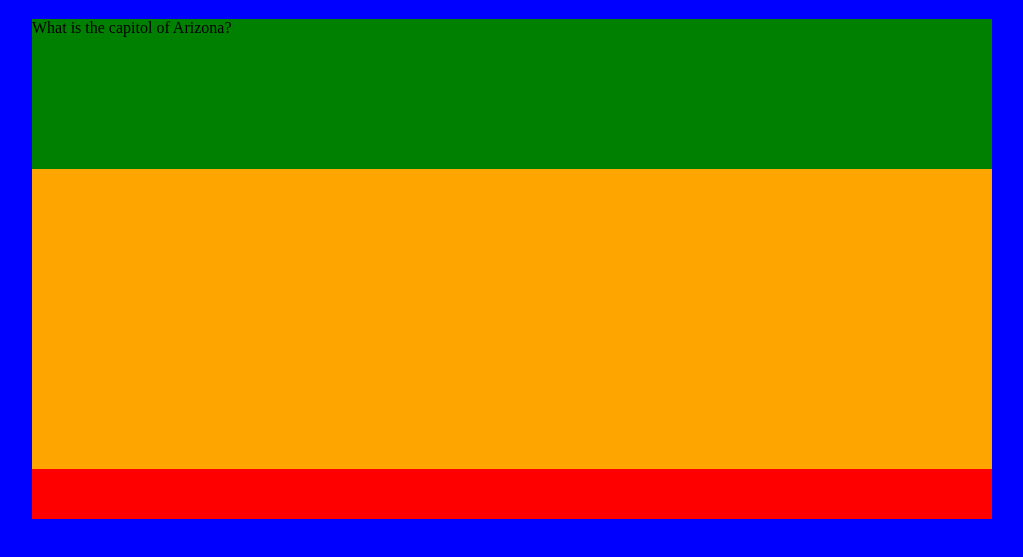
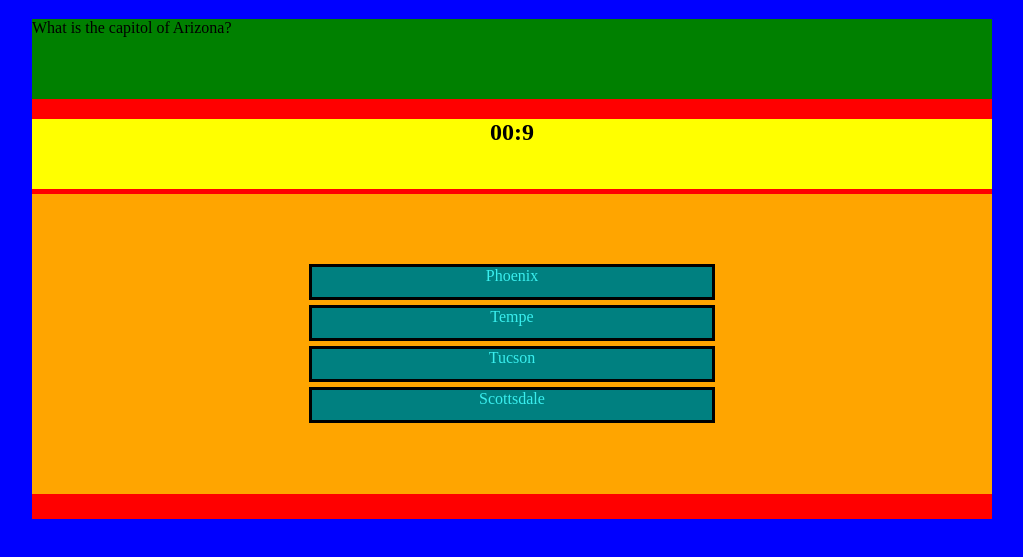
Before and after one commit to java152001/TriviaGame, a plain HTML site: page index.html in a window 1280 px wide. Both pictures are taken after a click on the button "Start!". Shown: the part 61-618 px from the top of the page, without its empty margins (128-1151 px from the left). Drawn offline with nearby package versions, Linux system fonts and the light colour scheme.

Commit message:
working on timer dilemma

```diff
--- a/assets/css/style.css
+++ b/assets/css/style.css
@@ -20,11 +20,30 @@ button {
 }
 
 #question-space {
-    height: 150px;
+    height: 80px;
     background-color: green;
+}
+
+#timer-space {
+    height: 70px;
+    background-color: yellow;
+    text-align: center;
 }
 
 #answer-space {
     height: 300px;
     background-color: orange;
 }
+
+#question-box {
+    position: relative;
+    bottom: -70px;
+    width: 400px;
+    height: 30px;
+    text-align: center;
+    color: #39eeee;
+    border-color: black;
+    border-style: solid;
+    margin: 5px auto;
+    background-color: teal;
+}
--- a/assets/javascript/app.js
+++ b/assets/javascript/app.js
@@ -3,6 +3,22 @@
 // start.html("Start");
 
 // $("#container").html(start);
+
+var firstQuestion = ["Phoenix", "Tempe", "Tucson", "Scottsdale"];
+var secondQuestion = ["Pikachu", "Dragonite", "Bulbasaur", "Ponyta"];
+var thirdQuestion = ["3", "5", "8", "10"]; //eevee question
+var fourthQuestion = [];
+var fifthQuestion = [];
+var sixthQuestion = [];
+var seventhQuestion = [];
+var eighthQuestion = [];
+var ninthQuestion = [];
+var tenthQuestion = [];
+
+var timeout = false;
+
+var countDown = 11;
+var intervalId;
 
 $("#start").on("click", function() {
 
@@ -12,6 +28,11 @@ $("#start").on("click", function() {
     question_space.attr("id","question-space");
 
     $("#container").html(question_space);
+
+    var timer_space = $("<div>");
+    timer_space.attr("id", "timer-space");
+
+    $("#container").append(timer_space);
 
     var answer_space = $("<div>");
     answer_space.attr("id","answer-space");
@@ -25,5 +46,64 @@ $("#start").on("click", function() {
 function questionOne() {
     $("#question-space").text("What is the capitol of Arizona?");
 
-    $("#answer-space")
+    clearInterval(intervalId);
+    intervalId = setInterval(decrement, 1000);
+
+    renderAnswers(firstQuestion);
+
+        $(".questions").on("click", function() {
+            if ($(this).attr("data-value") === "1") {
+                alert("Correct");
+                questionTwo();
+            }
+            else {
+                alert("Wrongzo");
+                questionTwo();
+            }
+        });
+
+    if (timeout === true) {
+        alert("Sorry, the correct answer was...");
+    }
 }
+
+function questionTwo() {
+
+    $("#question-space").text("What pokemon is first in the National PokeDex?");
+
+    renderAnswers(secondQuestion);
+
+    $(".questions").on("click", function() {
+        if ($(this).attr("data-value") === "3") {
+            alert("Correct");
+        }
+        else {
+            alert("Wrongzo");
+        }
+    });
+
+}
+
+
+// Passes in the array for the question we're on and generates the answer options.
+function renderAnswers(question) {
+    $("#answer-space").empty();
+
+    for (i = 0; i < question.length; i++) {
+        var questionBox = $("<div>");
+        questionBox.attr("id","question-box");
+        questionBox.attr("data-value", [i + 1]);
+        questionBox.attr("class","questions");
+        questionBox.text(question[i]);
+        $("#answer-space").append(questionBox);
+    }
+}
+
+
+function decrement() {
+    countDown--;
+    $("#timer-space").html("<h2>00:" + countDown + "</h2>");
+    if (countDown === -1) {
+        timeout = true;
+    }
+}
```
